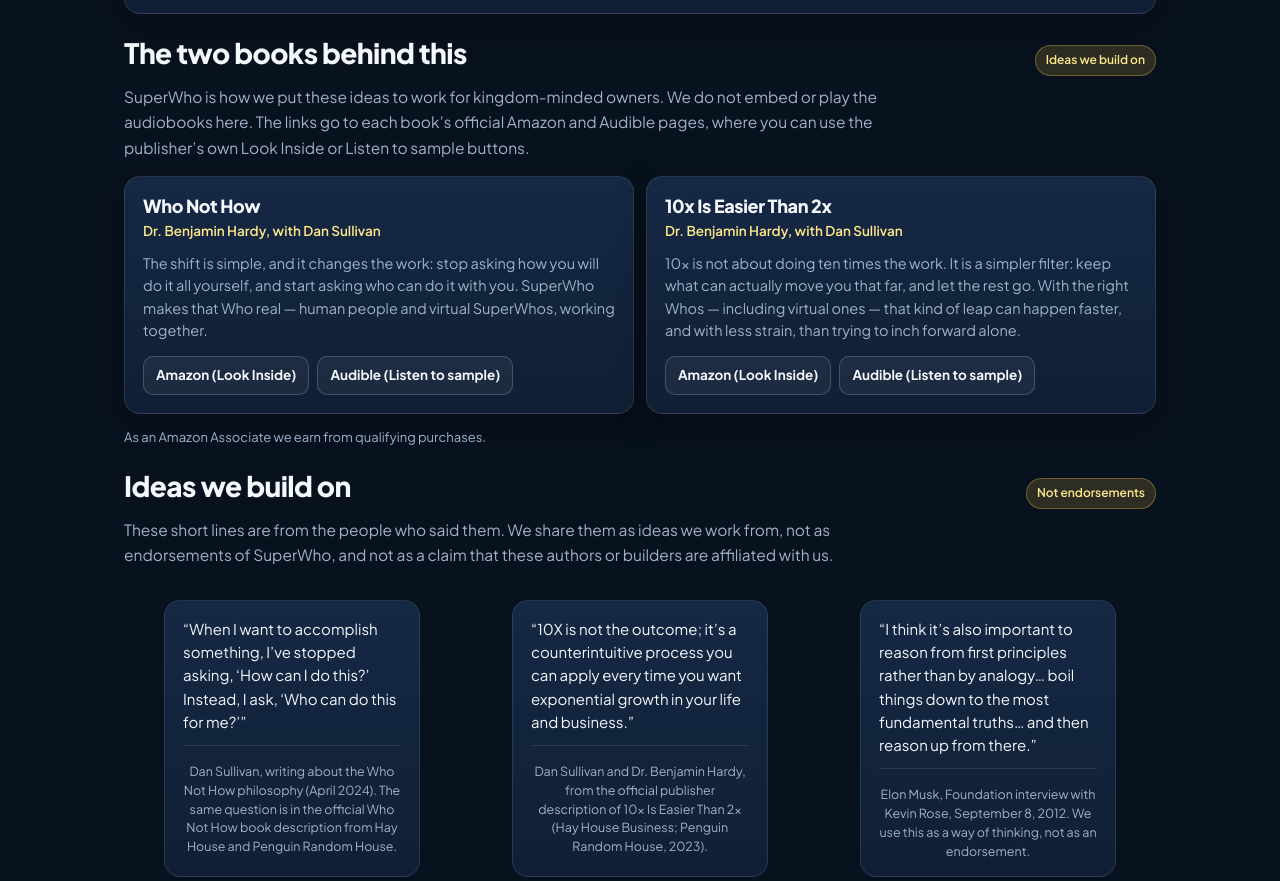
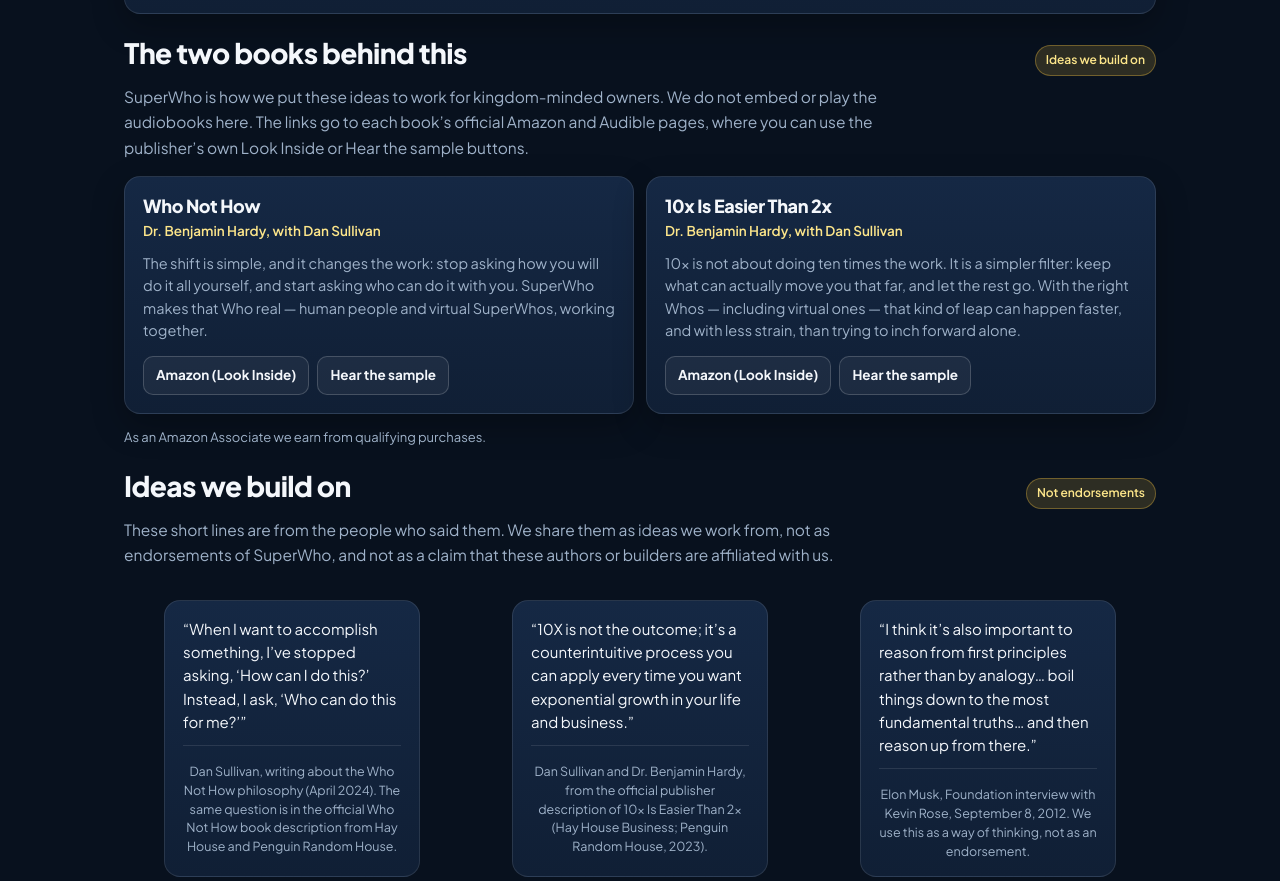
Before and after one commit to firesnatchers316/superwho-home, a plain HTML site: page index.html in a window 1280 px wide. Shown: the part 1452-2333 px from the top of the page. Drawn offline with Linux system fonts and the light colour scheme.

Commit message:
Use Jim's clean Audible URL for Who Not How and the equivalent official page for 10x Is Easier Than 2x. Hear the sample links only; no share params. Affiliate tag still pending.

```diff
--- a/index.html
+++ b/index.html
@@ -659,7 +659,7 @@
         <h2>The two books behind this</h2>
         <span class="pill">Ideas we build on</span>
       </div>
-      <p class="sec-sub">SuperWho is how we put these ideas to work for kingdom-minded owners. We do not embed or play the audiobooks here. The links go to each book’s official Amazon and Audible pages, where you can use the publisher’s own Look Inside or Listen to sample buttons.</p>
+      <p class="sec-sub">SuperWho is how we put these ideas to work for kingdom-minded owners. We do not embed or play the audiobooks here. The links go to each book’s official Amazon and Audible pages, where you can use the publisher’s own Look Inside or Hear the sample buttons.</p>
       <div class="books">
         <article class="card book">
           <h3>Who Not How</h3>
@@ -667,7 +667,7 @@
           <p>The shift is simple, and it changes the work: stop asking how you will do it all yourself, and start asking who can do it with you. SuperWho makes that Who real — human people and virtual SuperWhos, working together.</p>
           <div class="book-links">
             <a data-amazon-asin="1401960588" href="https://www.amazon.com/dp/1401960588/?tag=TAG_PENDING" target="_blank" rel="noopener noreferrer">Amazon (Look Inside)</a>
-            <a href="https://www.audible.com/pd/Who-Not-How-Audiobook/1401960774" target="_blank" rel="noopener noreferrer">Audible (Listen to sample)</a>
+            <a href="https://www.audible.com/pd/1401960774" target="_blank" rel="noopener noreferrer">Hear the sample</a>
           </div>
         </article>
         <article class="card book">
@@ -676,7 +676,7 @@
           <p>10x is not about doing ten times the work. It is a simpler filter: keep what can actually move you that far, and let the rest go. With the right Whos — including virtual ones — that kind of leap can happen faster, and with less strain, than trying to inch forward alone.</p>
           <div class="book-links">
             <a data-amazon-asin="1401969950" href="https://www.amazon.com/dp/1401969950/?tag=TAG_PENDING" target="_blank" rel="noopener noreferrer">Amazon (Look Inside)</a>
-            <a href="https://www.audible.com/pd/10x-Is-Easier-than-2x-Audiobook/B0C2J8VZZ3" target="_blank" rel="noopener noreferrer">Audible (Listen to sample)</a>
+            <a href="https://www.audible.com/pd/B0C2J8VZZ3" target="_blank" rel="noopener noreferrer">Hear the sample</a>
           </div>
         </article>
       </div>
```
